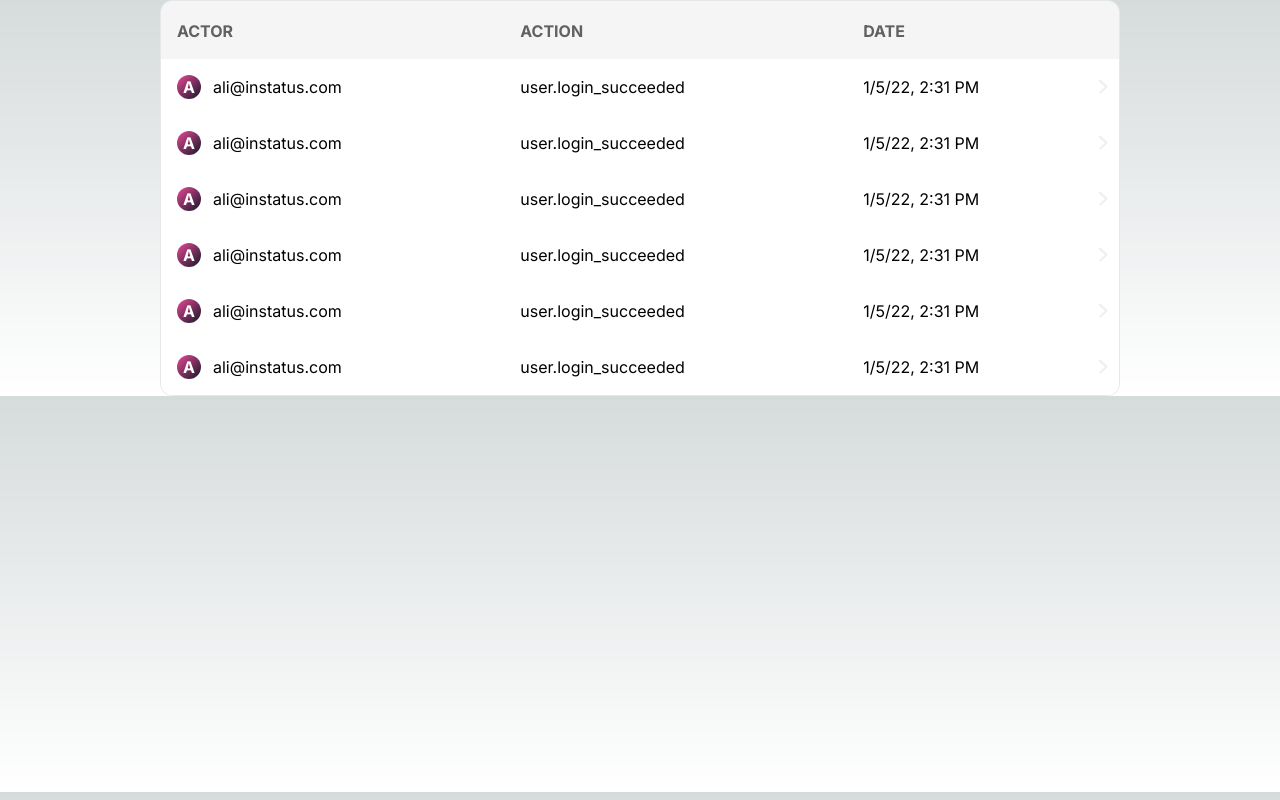
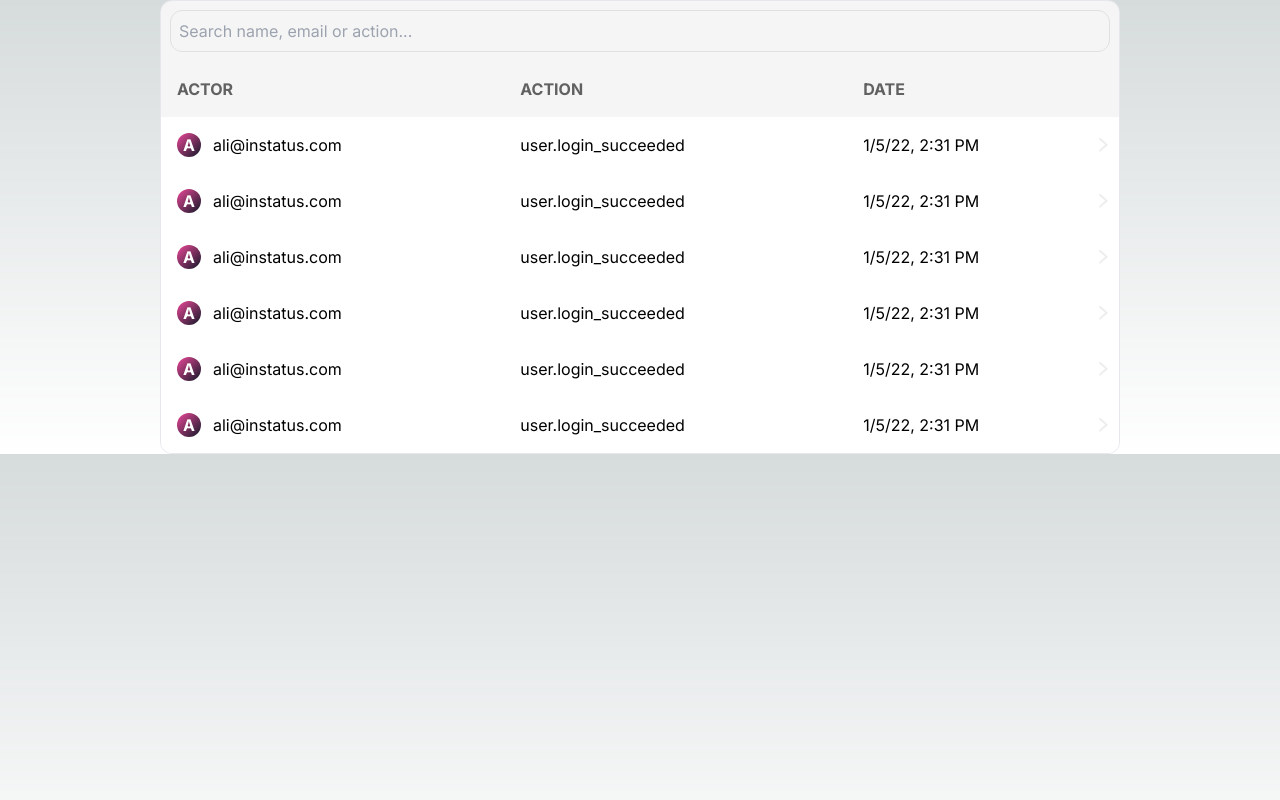
Before and after one commit to NoahDavon/InstatusTask, a Next.js app in the folder instatus-task/: page / in a window 1280 px wide. Built offline with nearby package versions, Linux system fonts and the light colour scheme.

Commit message:
Searchbar first look

```diff
--- a/instatus-task/app/page.tsx
+++ b/instatus-task/app/page.tsx
@@ -37,7 +37,9 @@ export default function Home() {
         <thead className=" bg-[#F5F5F5] text-[#616161]">
           <tr>
             <td colSpan={4}>
-              {/* search bar here */}
+            <div className='flex p-2 m-2 rounded-xl border border-[#E0E0DF]'>
+              <input type='text' placeholder='Search name, email or action...' className='w-full bg-transparent'/>
+            </div>
             </td>
           </tr>
           <tr>
```
